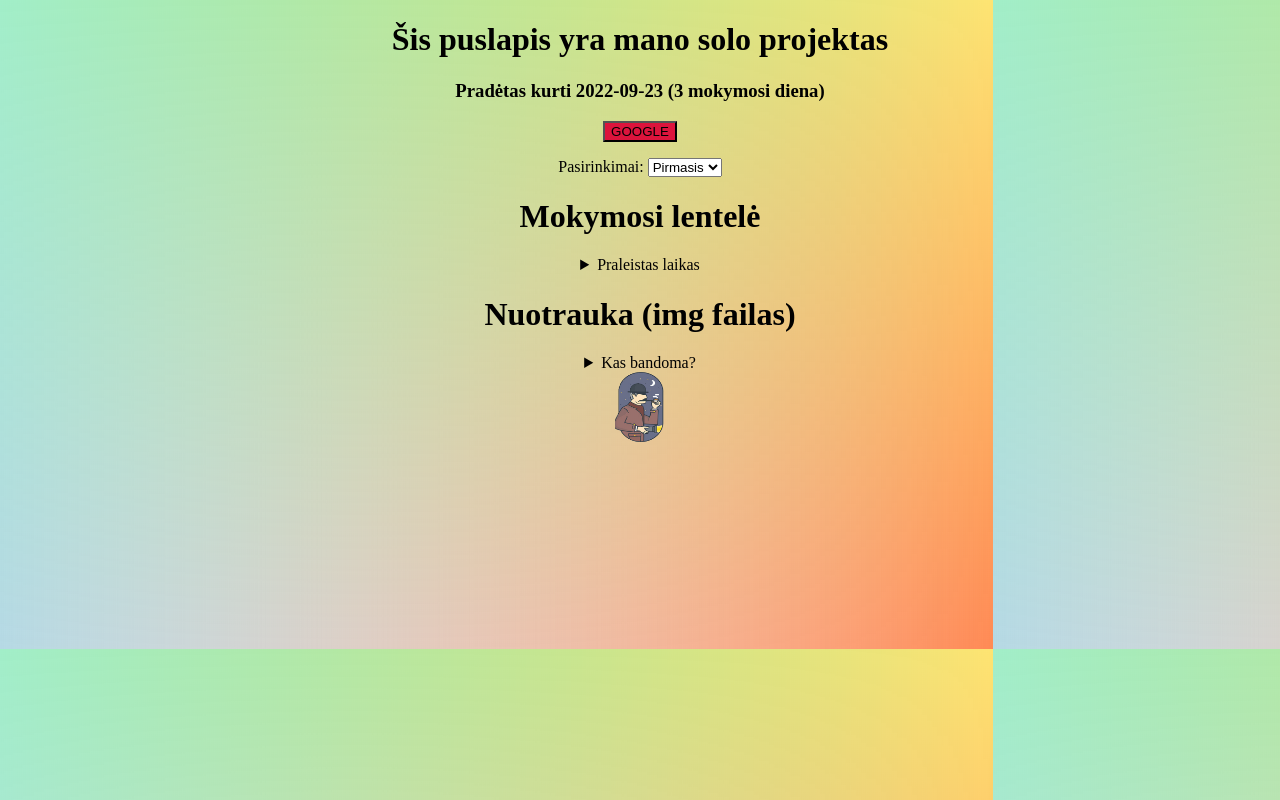
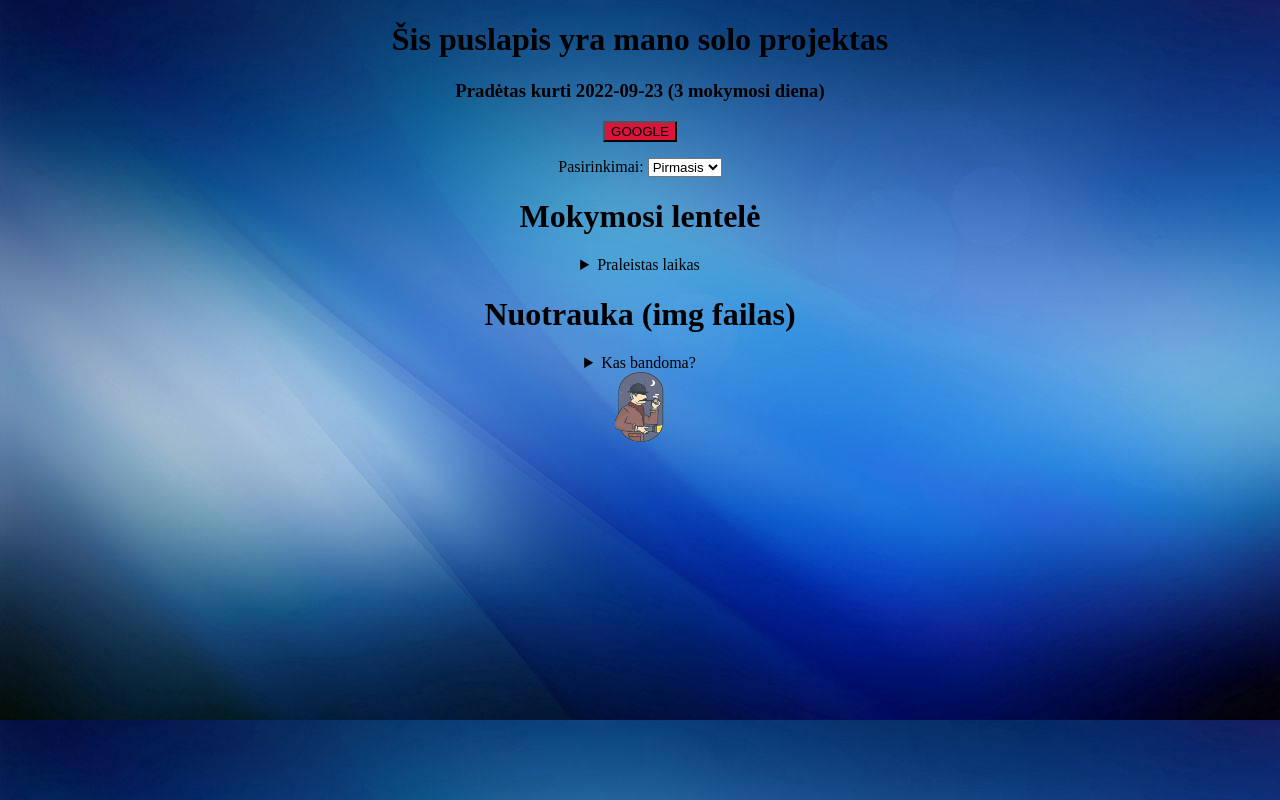
Before and after one commit to Kplukas/Savi-bandymai, a website: page index.html in a window 1280 px wide. Drawn offline with Linux system fonts and the light colour scheme.

Commit message:
Third commit

```diff
--- a/index.html
+++ b/index.html
@@ -6,7 +6,7 @@
     <meta name="viewport" content="width=device-width, initial-scale=1.0">
     <title>Savas projektas</title>
 </head>
-<body style="text-align: center; background-image: url('vaizdas.png.webp');">
+<body style="text-align: center; background-image: url('backas.jpg');">
     <h1> Šis puslapis yra mano solo projektas</h1>
     <h3> Pradėtas kurti 2022-09-23 (3 mokymosi diena)</h3>
     <a href=https:/www.google.com/ ><button style="background-color:crimson">GOOGLE</button></a>
```
Also changed, not shown: backas.jpg (added).
